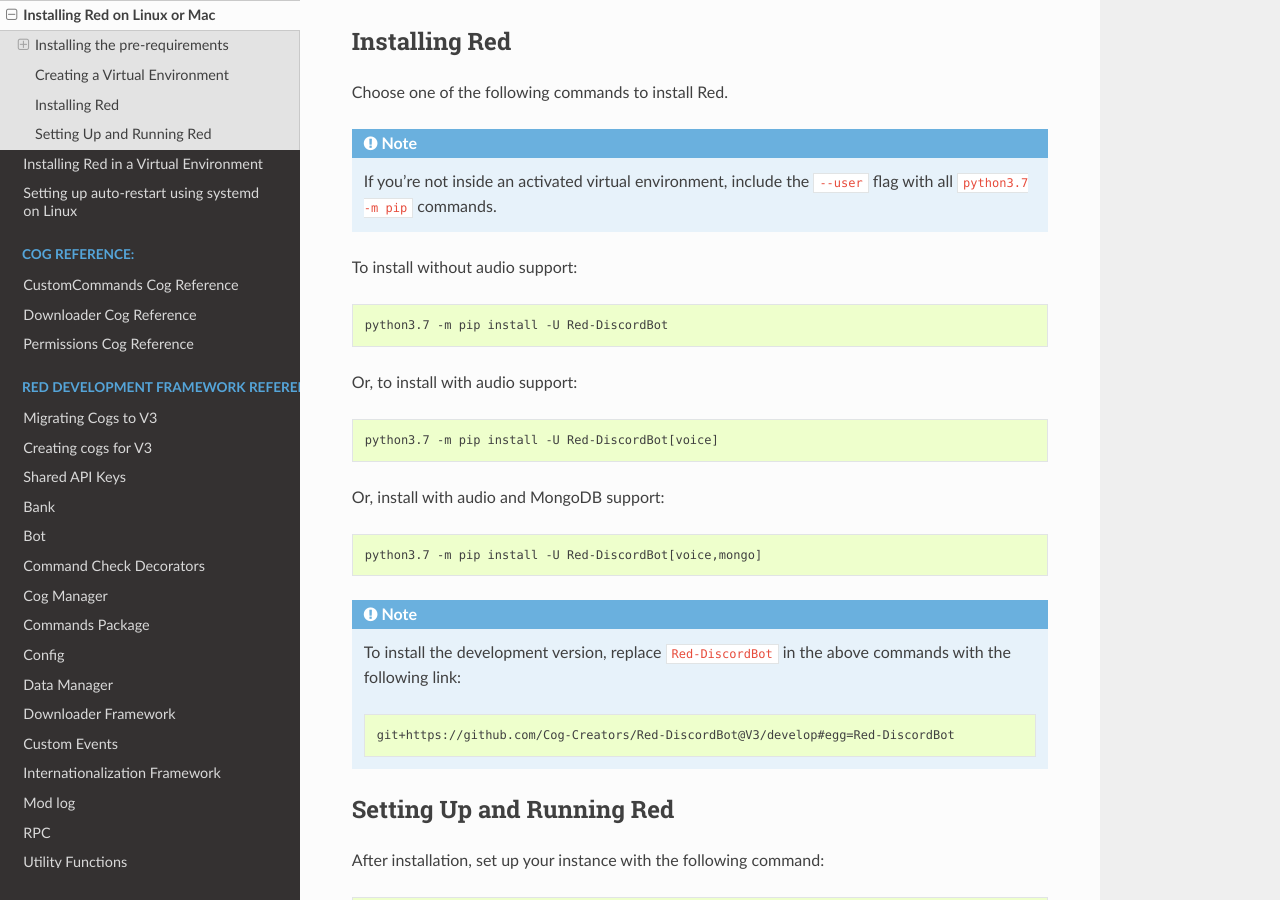
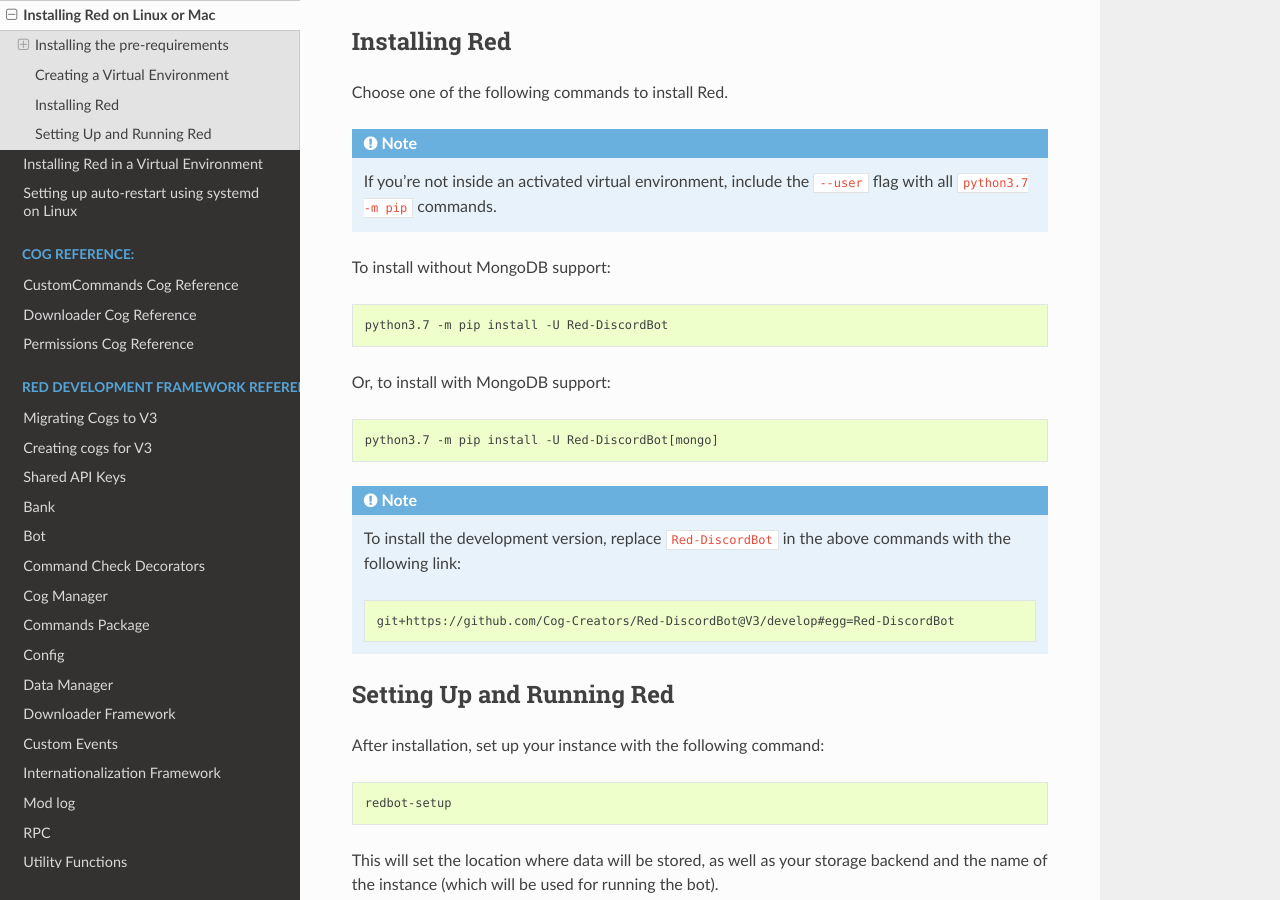
Before and after one commit to Renirous/Red-DiscordBot, a Sphinx documentation site: the page built from docs/install_linux_mac.rst, in a window 1280 px wide and 900 px high, scrolled down 2987 px. Built offline with Sphinx 7.4.7 and the Read the Docs theme 2.0.0, drawn with Linux system fonts in a browser that asks for light colours; the version number is read from the project's files by our own code.

Commit message:
docs(install): remove information about voice extra (#2717)

```diff
--- a/docs/install_linux_mac.rst
+++ b/docs/install_linux_mac.rst
@@ -188,23 +188,17 @@
     If you're not inside an activated virtual environment, include the ``--user`` flag with all
     ``python3.7 -m pip`` commands.
 
-To install without audio support:
+To install without MongoDB support:
 
 .. code-block:: none
 
     python3.7 -m pip install -U Red-DiscordBot
 
-Or, to install with audio support:
+Or, to install with MongoDB support:
 
 .. code-block:: none
 
-    python3.7 -m pip install -U Red-DiscordBot[voice]
-
-Or, install with audio and MongoDB support:
-
-.. code-block:: none
-
-    python3.7 -m pip install -U Red-DiscordBot[voice,mongo]
+    python3.7 -m pip install -U Red-DiscordBot[mongo]
 
 .. note::
 
```
Also changed, not shown: docs/install_windows.rst (+3 -9 lines).
